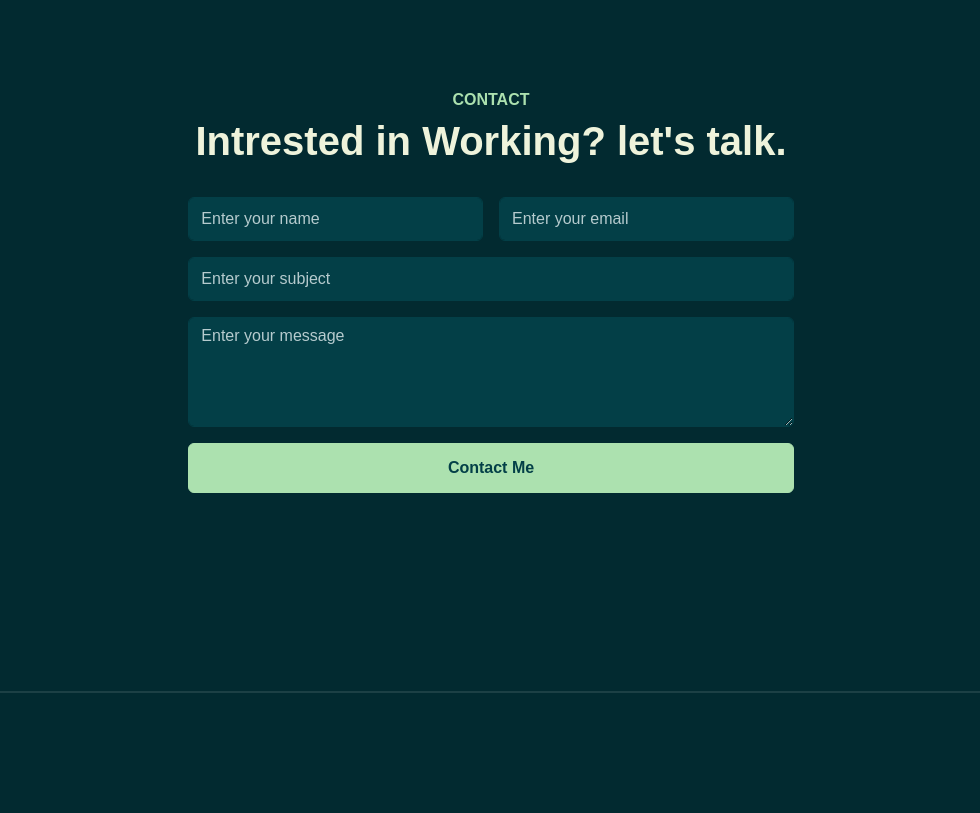
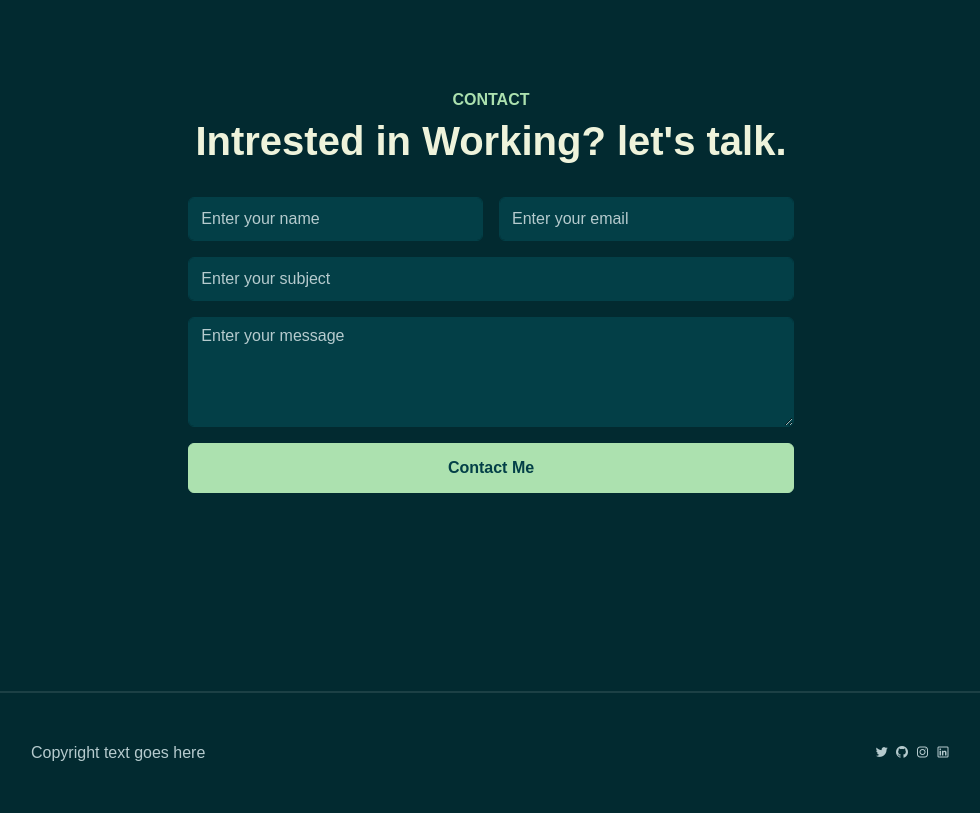
Before and after one commit to Lawani-EJ/Personal-Portfolio, a plain HTML site: page Assets/Pages/index.html in a window 1280 px wide. Shown: the part 5729-6542 px from the top of the page, without its empty margins (269-1249 px from the left). Before the commit the page ends 6422 px from the top, so only its background shows below. Drawn offline with nearby package versions, Linux system fonts and the light colour scheme; files that its build step writes are made by us from their sources; files whose address does not match are found by name; a web font is replaced by a local one.

Commit message:
Footer Section and Contact section mods For this commit I've Adjusted the fade-up animation for the contact form , This will imporve the visual appereance for good user experience. ----------------------------------------------------------------------------- For the footer section I updated the layout and the content for better user experience, The use of the social-icon i.e icon library was used.

```diff
--- a/Assets/Pages/index.html
+++ b/Assets/Pages/index.html
@@ -441,13 +441,13 @@
             <!-- Contactls -->
             <section id="contact" class="full-height px-lg-5">
               <div class="container">
-                <div class="row  justify-content-center text-center" data-aos="fade-up">
-                  <div class="col-lg-8 pb-4">
+                <div class="row  justify-content-center text-center">
+                  <div class="col-lg-8 pb-4"  data-aos="fade-up">
                     <h6 class="text-brand">CONTACT</h6>
                     <h1>Intrested in Working? let's talk.</h1>
                   </div>
 
-                  <div class="col-lg-8">
+                  <div class="col-lg-8"  data-aos="fade-up" data-aos-delay="300">
                   <form action="#" class="row g-lg-3 gy-3">
                     <div class="form-group col-md-6">
                       <input type="text" class="form-control" placeholder="Enter your name">
@@ -473,6 +473,25 @@
             </section>
             <!-- Contacts -->
 
+            <!-- footer -->
+            <footer class="py-5 px-lg-5">
+              <div class="container">
+                <div class="row gy-4 justify-content-between">
+                  <div class="col-auto">
+                    <p class="mb-0">Copyright text goes here</p>
+                  </div>
+                  <div class="col-auto">
+                    <div class="social-icons">
+                      <a href="#"><i class="lab la-twitter"></i></a>
+                      <a href="#"><i class="lab la-github"></i></a>
+                      <a href="#"><i class="lab la-instagram"></i></a>
+                      <a href="#"><i class="lab la-linkedin"></i></a>
+                    </div>
+                  </div>
+                </div>
+              </div>
+            </footer>
+            <!-- footer -->
     </div>
     <!-- Content-Wrapper -->
 
```
